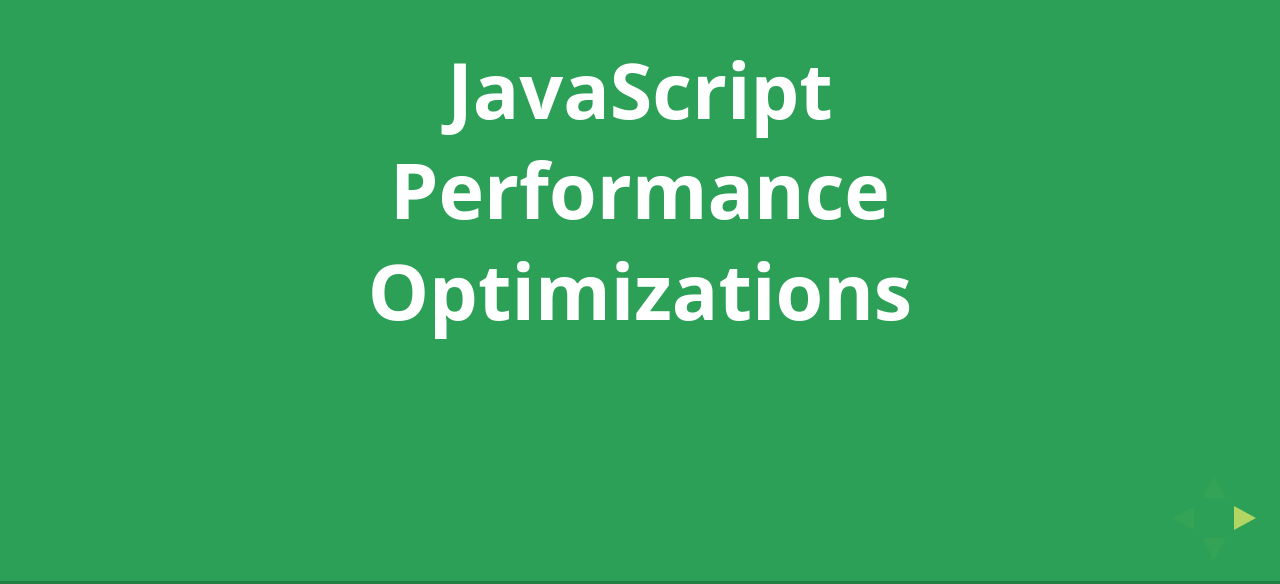
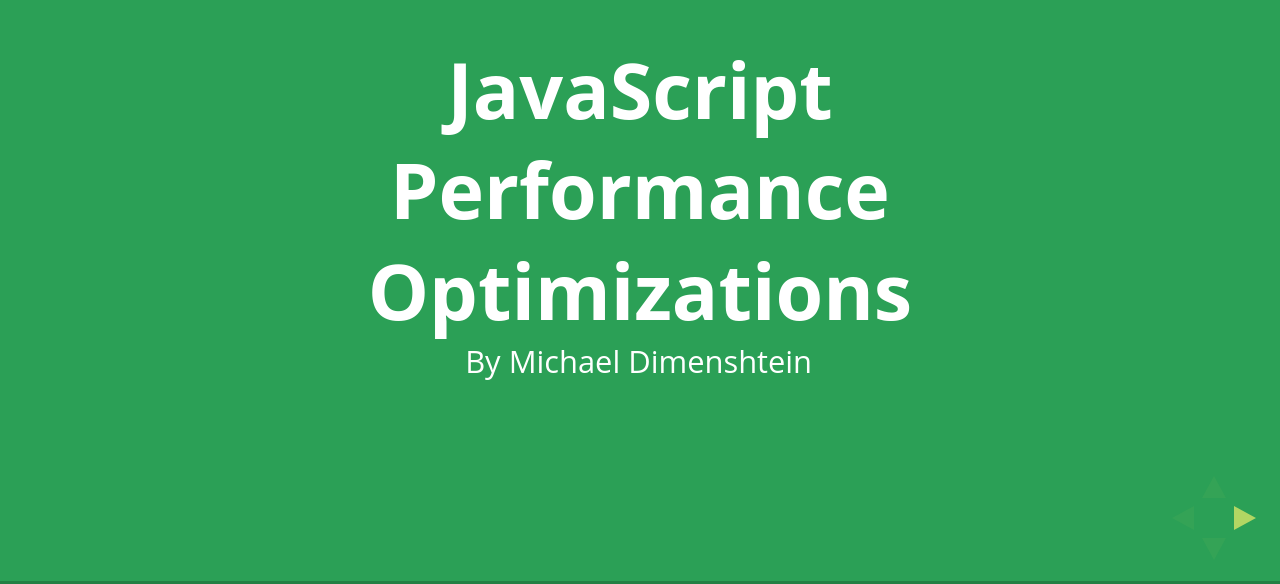
Before and after one commit to miki2826/js-performance-slides, a website: page index.html in a window 1280 px wide. Shown: the part 216-800 px from the top of the page. Drawn offline with Linux system fonts and the light colour scheme; a web font is replaced by a local one.

Commit message:
added my name

```diff
--- a/index.html
+++ b/index.html
@@ -4,7 +4,7 @@
 	<head>
 		<meta charset="utf-8">
 
-		<title>reveal.js - The HTML Presentation Framework</title>
+		<title>JS Performance Optimizations</title>
 
 		<meta name="description" content="A framework for easily creating beautiful presentations using HTML">
 		<meta name="author" content="Hakim El Hattab">
@@ -43,6 +43,9 @@
 					<div class="sl-block" data-block-type="text" style="width: 800px; left: 80px; top: 210px; height: auto;">
 						<div class="sl-block-content">
 							<h1>JavaScript Performance Optimizations</h1>
+						</div>
+						<div class="sl-block-content" style="z-index: 12; text-align: left;left: 230px;">
+							<p>By Michael Dimenshtein</p>
 						</div>
 					</div>
 				</section>
```
